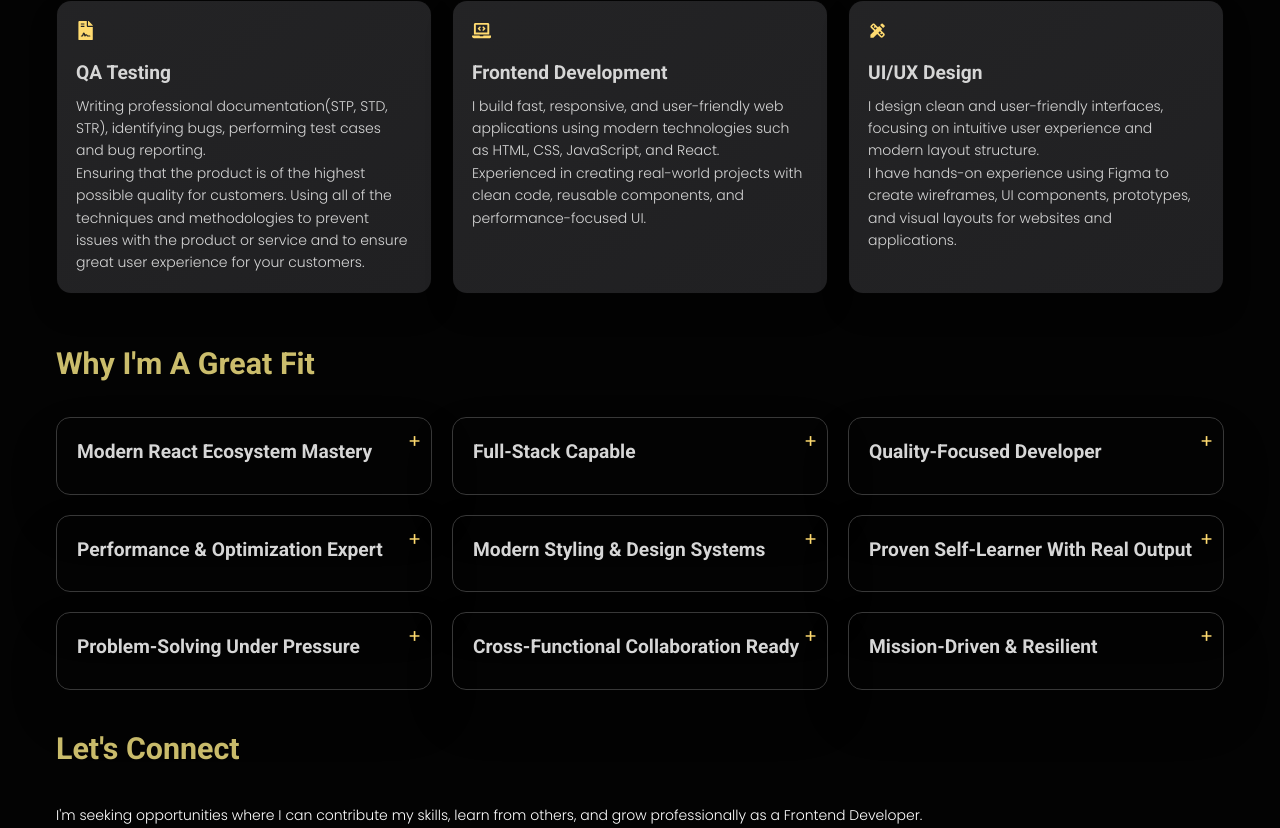
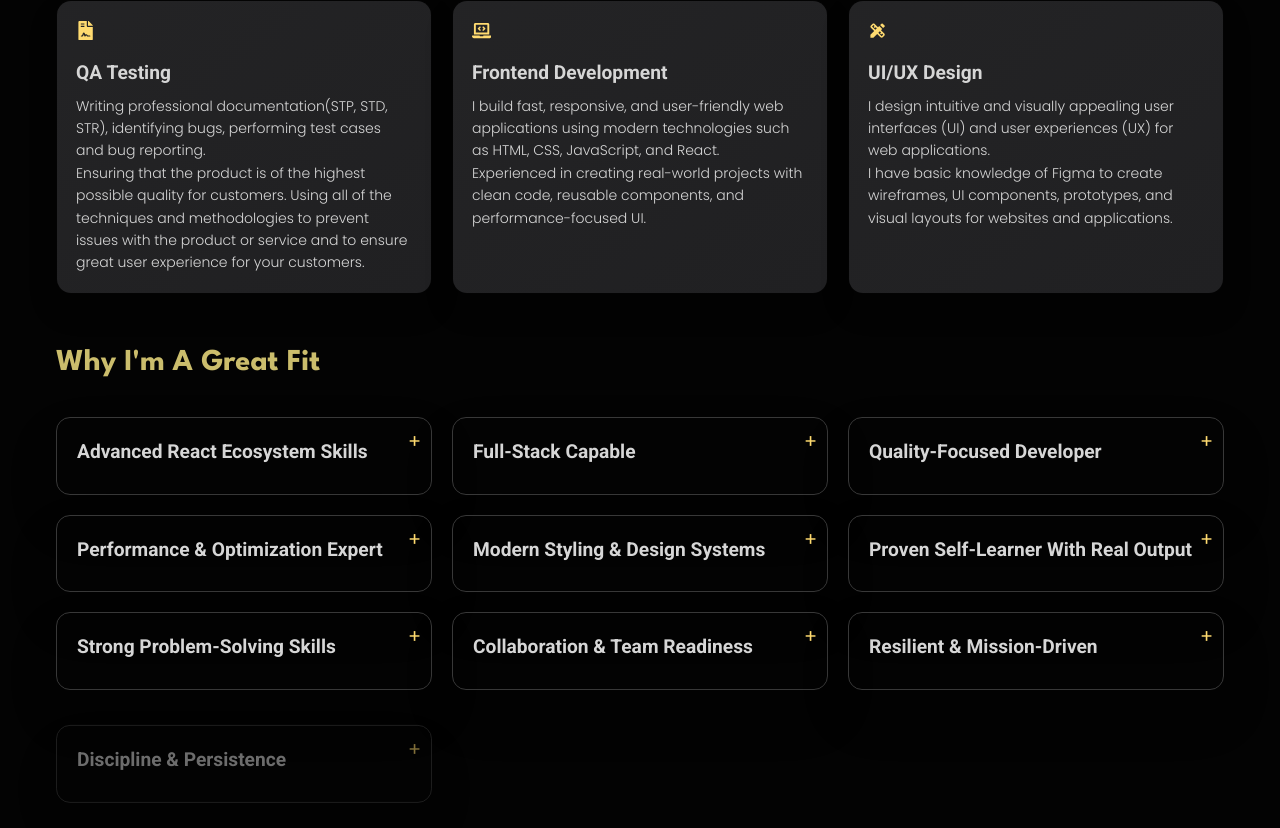
Before and after one commit to Johnnymedhane/my-portfolio, a React (Create React App) app: page /about in a window 1280 px wide. Shown: the part 503-1331 px from the top of the page. Built offline with nearby package versions, Linux system fonts and the light colour scheme; a web font is replaced by a local one.

Commit message:
added scrollback to top funicinality, fixed grammer errors in about section and fixed bug in smallScreen component

```diff
--- a/src/components/about/AboutMe.jsx
+++ b/src/components/about/AboutMe.jsx
@@ -1,95 +1,96 @@
-
-import { Link } from 'react-router-dom';
-import { ContactMe } from './ContactMe';
-import { Service } from './Service';
-import { Benefits } from './Benefits';
-import Section from '../../ui/Section';
-import Text from '../../ui/Text';
-
+import { Link } from "react-router-dom";
+import { ContactMe } from "./ContactMe";
+import { Service } from "./Service";
+import { Benefits } from "./Benefits";
+import Section from "../../ui/Section";
+import Text from "../../ui/Text";
 
 // import { Link } from 'react-router-dom';
 export const values = [
   {
-    title: 'Modern React Ecosystem Mastery',
-    text: `Proficient in React with advanced patterns (Compound Components, Render Props), React Query for server state, React Router v6 (loaders/actions), Redux, Context API, and performance optimization techniques. Built 20+ production-ready applications.`
+    title: "Advanced React Ecosystem Skills",
+    text: `Proficient in React with advanced patterns (Compound Components, Render Props), React Query for server state, React Router v6 (loaders/actions), Redux, Context API, and performance optimization techniques. Built 20+ production-ready applications.`,
   },
   {
-    title: 'Full-Stack Capable',
-    text: `Beyond frontend, I work with Supabase (authentication, real-time DB, PostgreSQL), Node.js, Express.js, and RESTful APIs. I understand how data flows from backend to UI and can build complete features independently.`
+    title: "Full-Stack Capable",
+    text: `Beyond frontend, I work with Supabase (authentication, real-time DB, PostgreSQL), Node.js, Express.js, and RESTful APIs. I understand how data flows from backend to UI and can build complete features independently.`,
   },
   {
-    title: 'Quality-Focused Developer',
-    text: `My QA background ensures I write clean, testable code with built-in debugging practices. Experienced with Chrome DevTools, React DevTools, Redux DevTools, and React Profiler. I catch bugs before they reach production.`
+    title: "Quality-Focused Developer",
+    text: `My QA background ensures I write clean   and maintainable code. Experienced with Chrome DevTools, React DevTools, Redux DevTools, and React Profiler. I catch bugs before they reach production.`,
   },
   {
-    title: 'Performance & Optimization Expert',
-    text: `Skilled at optimizing React apps through code-splitting, lazy loading, React.memo, useMemo/useCallback. I reduce bundle sizes, improve load times, and ensure smooth 60fps interactions.`
+    title: "Performance & Optimization Expert",
+    text: `Experienced in optimizing React apps through code-splitting, lazy loading, React.memo, useMemo/useCallback. I reduce bundle sizes, improve load times, and ensure smooth  interactions.`,
   },
   {
-    title: 'Modern Styling & Design Systems',
-    text: `Versatile with multiple styling approaches: Tailwind CSS, Styled Components, and CSS Modules. I build responsive, accessible UIs with dark/light theming, and understand design principles using Figma.`
+    title: "Modern Styling & Design Systems",
+    text: `Comfortable  with multiple styling approaches: Tailwind CSS, Styled Components, and CSS Modules. I build responsive, accessible UIs with dark/light theming, and understand design principles using Figma.`,
   },
   {
-    title: 'Proven Self-Learner with Real Output',
-    text: `Independently mastered React ecosystem in under 12 months while working full-time. 20+ deployed projects, 10+ custom hooks, and contributions to open-source. I learn fast and ship faster.`
+    title: "Proven Self-Learner with Real Output",
+    text: `Independently mastered the React ecosystem in under 12 months while working full-time. Delivered 20+ deployed projects demonstrating rapid learning, strong execution, and real-world problem solving.`,
   },
   {
-    title: 'Problem-Solving Under Pressure',
-    text: `Analytical debugger who breaks complex problems into manageable pieces. Whether it's a performance bottleneck, API integration issue, or state management challenge—I find creative, efficient solutions.`
+    title: "Strong Problem-Solving Skills",
+    text: `Analytical thinker who breaks complex challenges into clear, manageable steps. Whether dealing with performance bottlenecks, API issues, or complex state logic, I deliver efficient and reliable solutions.`,
   },
   {
-    title: 'Cross-Functional Collaboration Ready',
-    text: `Experience working with distributed teams through open-source contributions and QA testing across 10+ countries. Clear communicator who bridges technical and non-technical stakeholders.`
+    title: "Collaboration & Team Readiness",
+    text: `Experience working with distributed teams through QA projects and open-source contributions across 10+ countries. Clear communicator who bridges technical and non-technical perspectives.`,
   },
   {
-    title: 'Mission-Driven & Resilient',
-    text: `As an Eritrean asylum seeker building a career in Israel's tech industry, I bring unique perspective, unwavering perseverance, and a hunger to contribute meaningfully to innovative teams.`
-  }
-]
+    title: "Resilient & Mission-Driven",
+    text: `As an Eritrean asylum seeker building a career in Israel’s tech industry, I bring resilience, adaptability, and a strong sense of purpose. I value growth, impact, and meaningful contribution.`,
+  },
+  {
+    title: "Discipline & Persistence",
+    text: `Highly disciplined and goal-oriented. I plan clearly, stay committed through challenges, and complete what I start. I don’t stop when things get difficult—I push through until the job is done.`,
+  },
+];
 
 export function About() {
-
-
   return (
-
     <Section title="About Me" sectionType="about">
-
-
-
       <Text content="about" className="about-text">
         <p>
-              Hello, I'm <span> Johnny Medhane</span>  —   a self-taught Front-end Developer
-              with a passion for building beautiful, responsive, and user-friendly websites.
-              I have a solid foundation in <b> HTML </b>, <b> CSS, </b> <b> JavaScript, </b>
-                <b> React, </b> and  <b> Python </b>
-            and I'm constantly exploring new technologies to sharpen my skills and stay up-to-date.
+          Hello, I'm <span> Johnny Medhane</span> — a self-taught Front-end
+          Developer with a passion for building beautiful, responsive, and
+          user-friendly websites. I have a solid foundation in <b> HTML </b>,{" "}
+          <b> CSS, </b> <b> JavaScript, </b>
+          <b> React, </b> and <b> Python </b>
+          and I'm constantly exploring new technologies to sharpen my skills and
+          stay up-to-date.
         </p>
         <p>
-            Programming is  a creative outlet and a source of inspiration for me.
-            I enjoy every part of the development process — Designing, Coding, debugging, testing, and exploring new solutions.
+          Programming is a creative outlet and a source of inspiration for me. I
+          enjoy every part of the development process — Designing, Coding,
+          debugging, testing, and exploring new solutions.
         </p>
         <p>
-            Through my coding journey, I've learned more than just programming — I've mastered
+          Through my coding journey, I've learned more than just programming —
+          I've mastered
           <strong> how to learn anything </strong>, developed strong
           <strong> self-discipline </strong>, enhanced my
-            <strong> research skills </strong>, and become highly effective at <strong> problem-solving under pressure </strong>.
-            When I encounter new technologies, I don't panic — I'm confident in my ability to figure things out and adapt quickly.
+          <strong> research skills </strong>, and become highly effective at{" "}
+          <strong> problem-solving under pressure </strong>. When I encounter
+          new technologies, I don't panic — I'm confident in my ability to
+          figure things out and adapt quickly.
         </p>
-            <p> I invite you to take a look at my projects
-              and resume -  and if you're curious or want
-              to collaborate, feel free to reach out. I'd love to connect!
-
+        <p>
+          {" "}
+          I invite you to take a look at my projects and resume - and if you're
+          curious or want to collaborate, feel free to reach out. I'd love to
+          connect!
           <Link className="link-my-story" to="/my-story">
-                Read my story &rarr;</Link>
+            Read my story &rarr;
+          </Link>
         </p>
       </Text>
 
       <Service />
       <Benefits values={values} />
       <ContactMe />
-
     </Section>
-
-
   );
 }
--- a/src/components/about/Service.jsx
+++ b/src/components/about/Service.jsx
@@ -33,13 +33,12 @@ export function Service() {
         </ServiceCard>
         <ServiceCard title="UI/UX Design" icon={<MdDesignServices />}>
           <p>
-            I design clean and user-friendly interfaces, focusing on intuitive
-            user experience and modern layout structure.
+            I design intuitive and visually appealing user interfaces (UI) and {""}
+            user experiences (UX) for web applications.
           </p>
           <p>
-            I have hands-on experience using Figma to create wireframes, UI
-            components, prototypes, and visual layouts for websites and
-            applications.
+            I have basic knowledge of Figma to create wireframes, UI components,
+            prototypes, and visual layouts for websites and applications.
           </p>
         </ServiceCard>
       </div>
--- a/src/components/projects/SmallerScreen.jsx
+++ b/src/components/projects/SmallerScreen.jsx
@@ -2,8 +2,10 @@ import { SelectItem } from "./SelectItem";
 import { useProjects } from "../../contexts/ProjectsContext";
 import List from "../../ui/List";
 
+
 export function SmallerScreen() {
-  const { projectsCategory, selectItem,  showList, setShowList } = useProjects();
+
+  const { projectsCategory, selectItem, showList, setShowList } = useProjects();
 
 
 
--- a/src/contexts/ProjectsContext.jsx
+++ b/src/contexts/ProjectsContext.jsx
@@ -166,7 +166,7 @@ const projects = [
  const ProjectsProvider = ({ children }) => {
     const projectsCategory = ['All', 'Web development', 'Python data-analist', 'QA'];
      const [selectItem, setSelectItem] = useState('');
-     const [showList, setShowList] = useState(true);
+     const [showList, setShowList] = useState(false);
      const [projectsList, setProjectsList] = useState(projects.slice(8));
      const [isLoading, setIsLoading] = useState(false);
 
--- a/src/contexts/contextApi.jsx
+++ b/src/contexts/contextApi.jsx
@@ -9,7 +9,6 @@ function AppProvider({ children }) {
     const [selectedNav, setSelectedNav] = useState("home");
   const [isLightMode, setIsLightMode] = useState(() => {
       const savedMode = localStorage.getItem('isLightMode');
-      console.log('savedMode', savedMode);
     return savedMode ? JSON.parse(savedMode) : false;
   });
 
--- a/src/index.css
+++ b/src/index.css
@@ -178,6 +178,32 @@ img{
   font-family: var(--ffpoppins);
   color: var(--orange-1);
 }
+.scroll-up{
+  position: fixed;
+  bottom: 40px;
+  right: 40px;
+  background: var(--bg-gradient-yellow-1);
+  border-radius: 50%;
+  width: 50px;
+  height: 50px;
+  display: flex;
+  justify-content: center;
+  align-items: center;
+  box-shadow: var(--shadow-2);
+  cursor: pointer;
+  transition: var(--transition-2);
+  z-index: 100;
+}
+.scroll-up:hover{
+  background: var(--bg-gradient-yellow-2);
+  transform: translateY(-5px);
+}
+.scroll-up svg {
+  font-size: 24px;
+  width: 24px;
+  height: 24px;
+  color: var(--white-1);
+}
 
 .form-loader {
   display: flex;
@@ -1033,7 +1059,7 @@ transition: var(--transition-2);
   text-transform: capitalize;
   margin-bottom: 30px;
   color: var(--lightGold);
-  font-family: var(--ffroboto);
+  font-family: var(--ffLeagueSpartan);
 
 
 }
@@ -1186,6 +1212,10 @@ transition: var(--transition-2);
 .benefits-item:nth-child(9) {
   animation-delay: 4.5s;
 }
+.benefits-item:nth-child(10) {
+  animation-delay: 5s;
+}
+
 
 
 
@@ -1418,15 +1448,17 @@ transition: var(--transition-2);
   border: 1px solid var(--jet);
   border-radius: 14px;
   z-index: 2;
-  opacity: 0;
-  visibility:hidden;
-   pointer-events: none;
-  transition: 0.5s ease-in-out;
-}
- .select-list-hide{
   opacity: 1;
   visibility: visible;
-  pointer-events: all;
+   pointer-events: all;
+  transition: 0.5s ease-in-out;
+}
+ .select-list-hide{
+  opacity: 0;
+  visibility: hidden;
+  pointer-events: none;
+  display: none;
+  transition: 0.5s ease-in-out;
 }
 .select-item button {
   background: var(--jet);
```
Also changed, not shown: src/components/myStoryContainer/BackGround.jsx (+50 -17 lines), src/components/myStoryContainer/MyJourney.jsx (+31 -21 lines), src/components/myStoryContainer/Values.jsx (+3 -5 lines), src/pages/HomePage.jsx (+17 -5 lines), src/ui/Scrollup.jsx (added, +14 -0 lines). Lines whose indentation alone changed are shown as unchanged.
